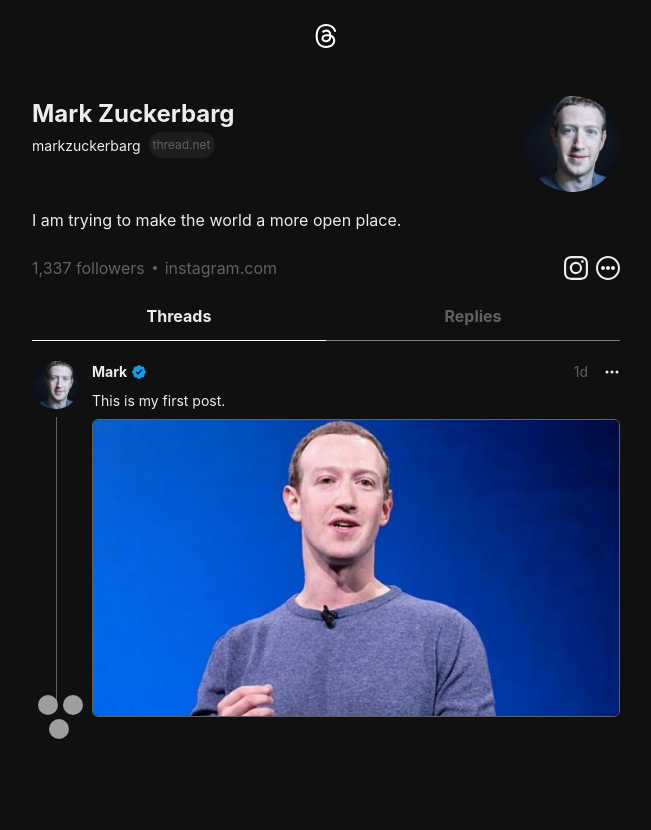
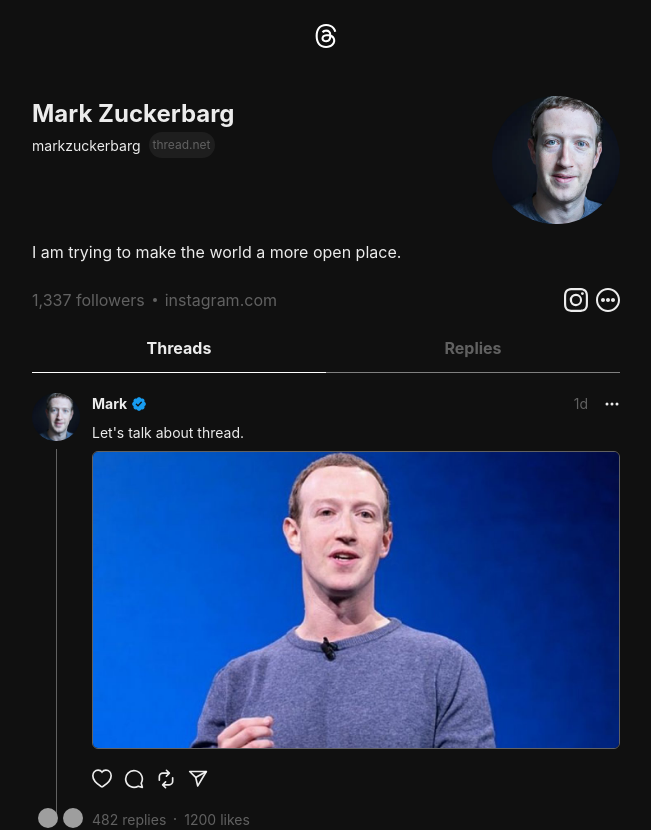
Before and after one commit to Rahul-Bhati/Thread_Web_Clone_Frontend, a React (Vite) app: page /1 in a window 1280 px wide. Shown: the top 830 px of the page, without its empty margins (314-965 px from the left). Before the commit the page ends 800 px from the top, so only its background shows below. Built offline with nearby package versions, Linux system fonts and the light colour scheme; grey boxes are pictures that could not be loaded.

Commit message:
adding liked share replies etc on posts

```diff
--- /dev/null
+++ b/src/components/Actions.jsx
@@ -0,0 +1,96 @@
+import React from 'react'
+import { Avatar, Box, Flex, Image, Text } from "@chakra-ui/react"
+
+
+const Actions = ({ liked, setLiked }) => {
+     return (
+          <Flex gap={3} my={2} onClick={(e) => e.preventDefault()}>
+               <svg
+                    aria-label='Like'
+                    color={liked ? "rgb(237, 73, 86)" : ""}
+                    fill={liked ? "rgb(237, 73, 86)" : "transparent"}
+                    height='19'
+                    role='img'
+                    viewBox='0 0 24 22'
+                    width='20'
+                    onClick={() => setLiked(!liked)}
+               >
+                    <path
+                         d='M1 7.66c0 4.575 3.899 9.086 9.987 12.934.338.203.74.406 1.013.406.283 0 .686-.203 1.013-.406C19.1 16.746 23 12.234 23 7.66 23 3.736 20.245 1 16.672 1 14.603 1 12.98 1.94 12 3.352 11.042 1.952 9.408 1 7.328 1 3.766 1 1 3.736 1 7.66Z'
+                         stroke='currentColor'
+                         strokeWidth='2'
+                    ></path>
+               </svg>
+
+               <svg
+                    aria-label='Comment'
+                    color=''
+                    fill=''
+                    height='20'
+                    role='img'
+                    viewBox='0 0 24 24'
+                    width='20'
+                    // onClick={onOpen}
+               >
+                    <title>Comment</title>
+                    <path
+                         d='M20.656 17.008a9.993 9.993 0 1 0-3.59 3.615L22 22Z'
+                         fill='none'
+                         stroke='currentColor'
+                         strokeLinejoin='round'
+                         strokeWidth='2'
+                    ></path>
+               </svg>
+
+               <svg
+                    aria-label='Repost'
+                    color='currentColor'
+                    fill='currentColor'
+                    height='20'
+                    role='img'
+                    viewBox='0 0 24 24'
+                    width='20'
+               >
+                    <title>Repost</title>
+                    <path
+                         fill=''
+                         d='M19.998 9.497a1 1 0 0 0-1 1v4.228a3.274 3.274 0 0 1-3.27 3.27h-5.313l1.791-1.787a1 1 0 0 0-1.412-1.416L7.29 18.287a1.004 1.004 0 0 0-.294.707v.001c0 .023.012.042.013.065a.923.923 0 0 0 .281.643l3.502 3.504a1 1 0 0 0 1.414-1.414l-1.797-1.798h5.318a5.276 5.276 0 0 0 5.27-5.27v-4.228a1 1 0 0 0-1-1Zm-6.41-3.496-1.795 1.795a1 1 0 1 0 1.414 1.414l3.5-3.5a1.003 1.003 0 0 0 0-1.417l-3.5-3.5a1 1 0 0 0-1.414 1.414l1.794 1.794H8.27A5.277 5.277 0 0 0 3 9.271V13.5a1 1 0 0 0 2 0V9.271a3.275 3.275 0 0 1 3.271-3.27Z'
+                    ></path>
+               </svg>
+
+               <svg
+                    aria-label='Share'
+                    color=''
+                    fill='rgb(243, 245, 247)'
+                    height='20'
+                    role='img'
+                    viewBox='0 0 24 24'
+                    width='20'
+               >
+                    <title>Share</title>
+                    <line
+                         fill='none'
+                         stroke='currentColor'
+                         strokeLinejoin='round'
+                         strokeWidth='2'
+                         x1='22'
+                         x2='9.218'
+                         y1='3'
+                         y2='10.083'
+                    ></line>
+                    <polygon
+                         fill='none'
+                         points='11.698 20.334 22 3.001 2 3.001 9.218 10.084 11.698 20.334'
+                         stroke='currentColor'
+                         strokeLinejoin='round'
+                         strokeWidth='2'
+                    ></polygon>
+               </svg>
+
+               {/* <RepostSVG />
+            <ShareSVG /> */}
+          </Flex>
+     )
+}
+
+export default Actions
--- a/src/components/UserHeader.jsx
+++ b/src/components/UserHeader.jsx
@@ -27,7 +27,9 @@
                          </Flex>
                     </Box>
                     <Box>
-                         <Avatar size={"xl"} name="Mark Zuckerbarg" src={"/zuck-avatar.png"} />
+                         <Avatar size={{
+                              base: "md", md: "xl", lg: "2xl", xl: "2xl"
+                         }} name="Mark Zuckerbarg" src={"/zuck-avatar.png"} />
                     </Box>
                </Flex>
 
--- a/src/components/UserPost.jsx
+++ b/src/components/UserPost.jsx
@@ -1,8 +1,11 @@
 import { Avatar, Box, Flex, Image, Text } from "@chakra-ui/react"
 import { BsThreeDots } from "react-icons/bs"
 import { Link } from "react-router-dom"
+import Actions from "./Actions"
+import { useState } from "react"
 
-const UserPost = () => {
+const UserPost = ({ likes, replies, postImg, postTitle }) => {
+     const [liked, setLiked] = useState(false);
      return (
           <>
                <Link to={"mark/post/1"}>
@@ -27,14 +30,26 @@
                                    </Flex>
                                    <Flex alignItems={"center"} gap={4}>
                                         <Text fontSize={"sm"} color={"gray.light"}>1d</Text>
-                                   <BsThreeDots />
+                                        <BsThreeDots />
                                    </Flex>
                               </Flex>
 
-                              <Text fontSize={"sm"}>This is my first post.</Text>
-                              <Box borderRadius={6} overflow={"hidden"} border={"1px solid"} borderColor={"gray.light"}>
-                                   <Image src={"/post1.png"} w={"full"} />
-                              </Box>
+                              <Text fontSize={"sm"}>{postTitle}</Text>
+                              {postImg && (
+                                   <Box borderRadius={6} overflow={"hidden"} border={"1px solid"} borderColor={"gray.light"}>
+                                        <Image src={postImg} w={"full"} />
+                                   </Box>
+                              )}
+
+                              <Flex gap={3} my={1}>
+                                   <Actions liked={liked} setLiked={setLiked} />
+                              </Flex>
+
+                              <Flex gap={2} alignItems={"center"}>
+                                   <Text color={"gray.light"} fontSize={"sm"}>{replies} replies</Text>
+                                   <Box w={0.5} h={0.5} bg={"gray.light"} borderRadius={"full"}></Box>
+                                   <Text color={"gray.light"} fontSize={"sm"}>{likes} likes</Text>
+                              </Flex>
                          </Flex>
 
                     </Flex>
--- a/src/pages/UserPage.jsx
+++ b/src/pages/UserPage.jsx
@@ -5,7 +5,10 @@
   return (
     <>
       <UserHeader />
-      <UserPost />
+      <UserPost likes={1200} replies={482} postImg='/post1.png' postTitle="Let's talk about thread." />
+      <UserPost likes={120} replies={182} postImg='/post2.png' postTitle="Nice Tutorial" />
+      <UserPost likes={20} replies={42} postImg='/post3.png' postTitle="I love fashion" />
+      <UserPost likes={200} replies={4820} postTitle="This is my first thread about web developer" />
     </>
   )
 }
```
Also changed, not shown: .eslintrc.cjs.
